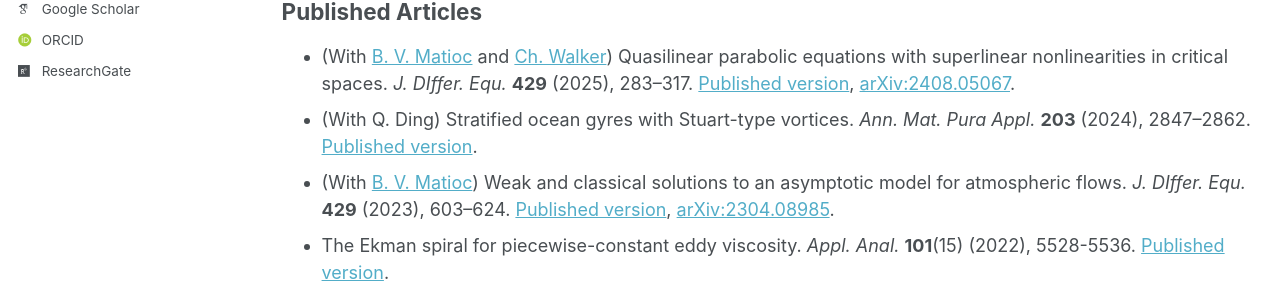
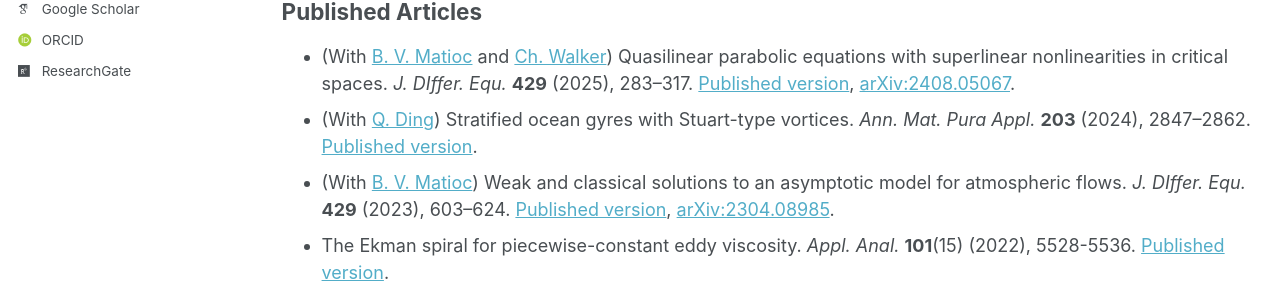
Before and after one commit to luigi-roberti/luigi-roberti.github.io, a Jekyll site: the page built from _pages/publications.md, in a window 1280 px wide and 1201 px high. Shown: the part 318-616 px from the top of the window. Built offline with Jekyll 4.4.1, drawn with Linux system fonts in a browser that asks for light colours; some web fonts are replaced; a script that is not in the unit is left out; part of the change alters nothing that is shown.

```diff
--- a/_pages/publications.md
+++ b/_pages/publications.md
@@ -16,7 +16,7 @@ Preprints
 Published Articles
 ------
 * (With [B. V. Matioc](https://homepages.uni-regensburg.de/~mab11770/) and [Ch. Walker](https://www.ifam.uni-hannover.de/de/walker)) Quasilinear parabolic equations with superlinear nonlinearities in critical spaces. <i>J. DIffer. Equ.</i> <b>429</b> (2025), 283--317. [Published version](https://www.sciencedirect.com/science/article/pii/S0022039625001585), [arXiv:2408.05067](https://arxiv.org/abs/2408.05067).
-* (With Q. Ding) Stratified ocean gyres with Stuart-type vortices. <i>Ann. Mat. Pura Appl.</i> <b>203</b> (2024), 2847--2862. [Published version](https://link.springer.com/article/10.1007/s10231-024-01469-5).
+* (With [Q. Ding](https://www.researchgate.net/profile/Qixing-Ding)) Stratified ocean gyres with Stuart-type vortices. <i>Ann. Mat. Pura Appl.</i> <b>203</b> (2024), 2847--2862. [Published version](https://link.springer.com/article/10.1007/s10231-024-01469-5).
 * (With [B. V. Matioc](https://homepages.uni-regensburg.de/~mab11770/)) Weak and classical solutions to an asymptotic model for atmospheric flows. <i>J. DIffer. Equ.</i> <b>429</b> (2023), 603--624. [Published version](https://www.sciencedirect.com/science/article/pii/S0022039623003637), [arXiv:2304.08985](https://arxiv.org/abs/2304.08985).
 * The Ekman spiral for piecewise-constant eddy viscosity. <i>Appl. Anal.</i> <b>101</b>(15) (2022), 5528-5536. [Published version](https://www.tandfonline.com/doi/full/10.1080/00036811.2021.1896709).
 * The surface current of Ekman flows with time-dependent eddy viscosity. <i>Comm. Pure Appl. Anal.</i> <b>21</b>(7) (2022), 2463--2477. [Published version](https://www.aimsciences.org/article/doi/10.3934/cpaa.2022064).
```
